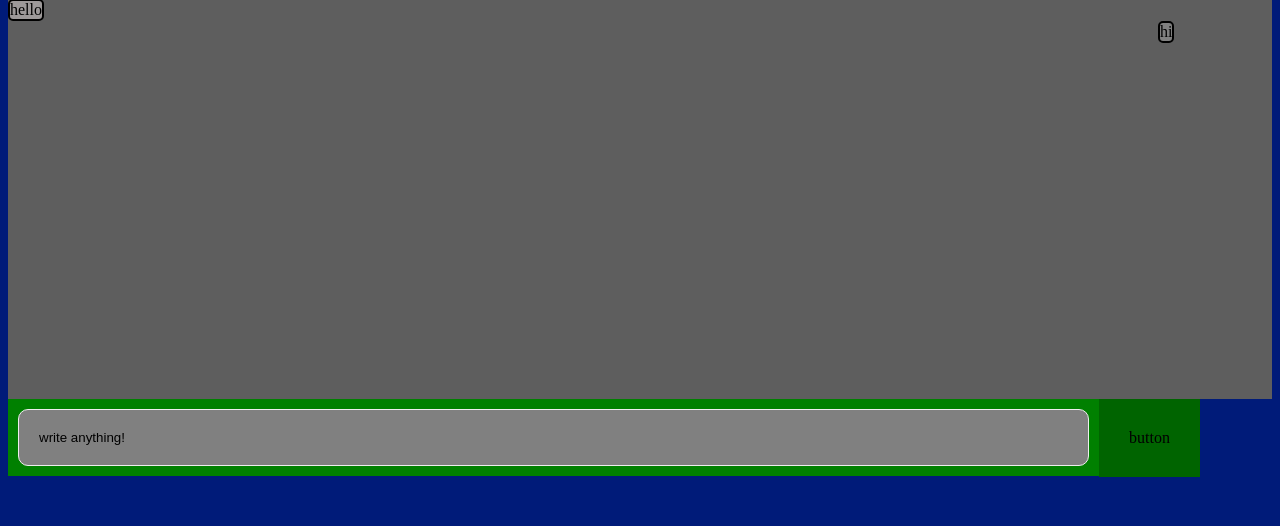
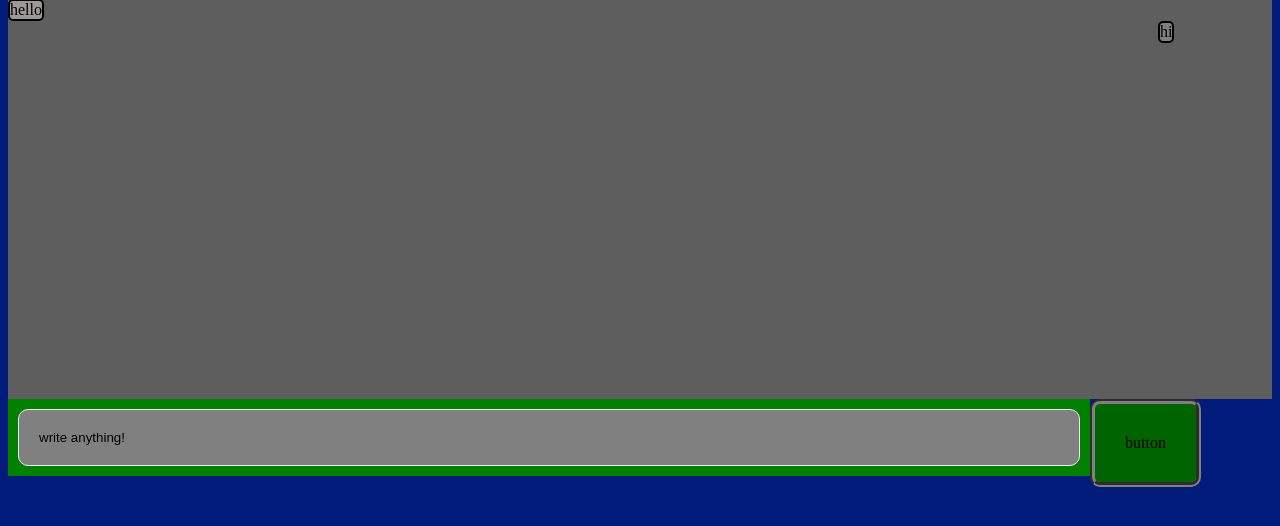
Before and after one commit to Fahlevi20/basic_web_chat_gpt_flask, a Flask app: page / in a window 1280 px wide. Shown: the part 109-635 px from the top of the page. Run offline with Flask 3, Linux system fonts and the light colour scheme.

Commit message:
change style button

```diff
--- a/static/style.css
+++ b/static/style.css
@@ -56,10 +56,7 @@ div.chatbar div{
     float: left;
 
 }
-.send-button{
-    background-color: darkgreen;
-    padding: 30px;
-}
+
 .chat-screen{
     background-color: rgb(94, 94, 94);
     flex: auto;
@@ -88,10 +85,16 @@ div.chatbar div{
 }
 
 input{
-    width: 1029px;
+    width: 1020px;
     height: auto;
     padding: 20px;
     background-color: gray;
     border: 1px groove ;
     border-radius: 10px;
 }
+.send-button{
+    background-color: darkgreen;
+    padding: 30px;
+    border: 5px groove gray;
+    border-radius: 10px;
+}
```
